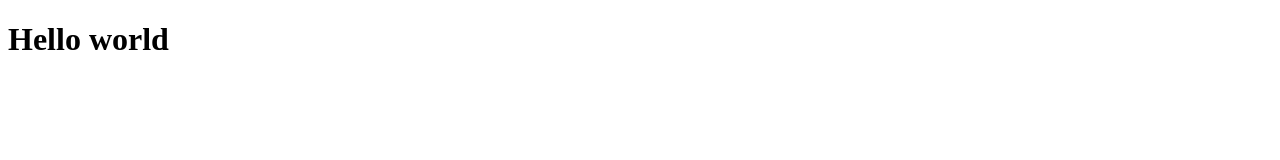
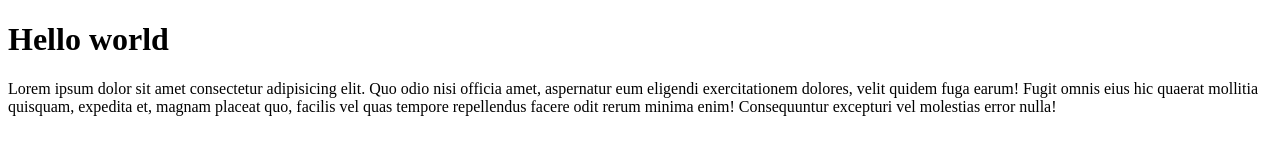
Before and after one commit to sandesh6636/Learning-git, a plain HTML site: page index.html in a window 1280 px wide. Drawn offline with Linux system fonts and the light colour scheme.

Commit message:
add paragraph

```diff
--- a/index.html
+++ b/index.html
@@ -7,5 +7,12 @@
   </head>
   <body>
     <h1>Hello world</h1>
+    <p>
+      Lorem ipsum dolor sit amet consectetur adipisicing elit. Quo odio nisi
+      officia amet, aspernatur eum eligendi exercitationem dolores, velit quidem
+      fuga earum! Fugit omnis eius hic quaerat mollitia quisquam, expedita et,
+      magnam placeat quo, facilis vel quas tempore repellendus facere odit rerum
+      minima enim! Consequuntur excepturi vel molestias error nulla!
+    </p>
   </body>
 </html>
```
